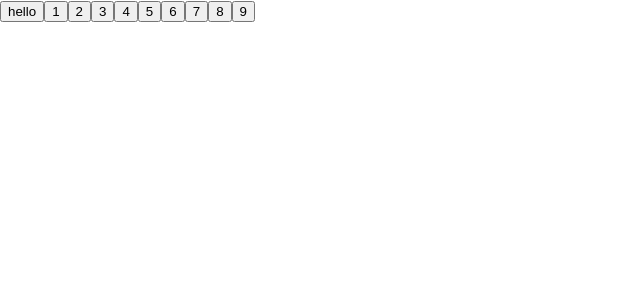
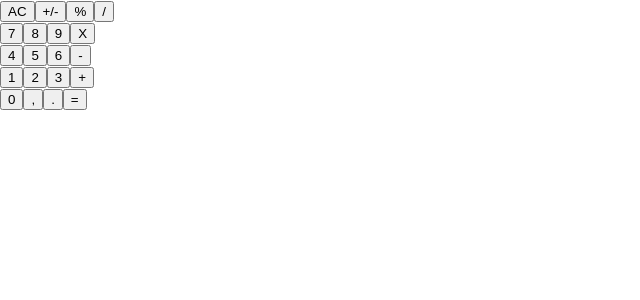
Before and after one commit to carloshdelreal/calculator, a React (Create React App) app: page / in a window 1280 px wide. Shown: the top 300 px of the page, without its empty margins (0-640 px from the left). Built offline with nearby package versions, Linux system fonts and the light colour scheme.

Commit message:
add the required buttons

```diff
--- a/src/components/ButtonPanel.js
+++ b/src/components/ButtonPanel.js
@@ -3,19 +3,38 @@ import Button from './Button';
 
 class ButtonPanel extends React.Component {
   render() {
-    const btnLabel = 'hello';
     return (
       <div>
-        <Button btnLabel={btnLabel} />
-        <Button btnLabel="1" />
-        <Button btnLabel="2" />
-        <Button btnLabel="3" />
-        <Button btnLabel="4" />
-        <Button btnLabel="5" />
-        <Button btnLabel="6" />
-        <Button btnLabel="7" />
-        <Button btnLabel="8" />
-        <Button btnLabel="9" />
+        <div>
+          <Button btnLabel="AC" />
+          <Button btnLabel="+/-" />
+          <Button btnLabel="%" />
+          <Button btnLabel="/" />
+        </div>
+        <div>
+          <Button btnLabel="7" />
+          <Button btnLabel="8" />
+          <Button btnLabel="9" />
+          <Button btnLabel="X" />
+        </div>
+        <div>
+          <Button btnLabel="4" />
+          <Button btnLabel="5" />
+          <Button btnLabel="6" />
+          <Button btnLabel="-" />
+        </div>
+        <div>
+          <Button btnLabel="1" />
+          <Button btnLabel="2" />
+          <Button btnLabel="3" />
+          <Button btnLabel="+" />
+        </div>
+        <div>
+          <Button btnLabel="0" />
+          <Button btnLabel="," />
+          <Button btnLabel="." />
+          <Button btnLabel="=" />
+        </div>
       </div>
     );
   }
```
